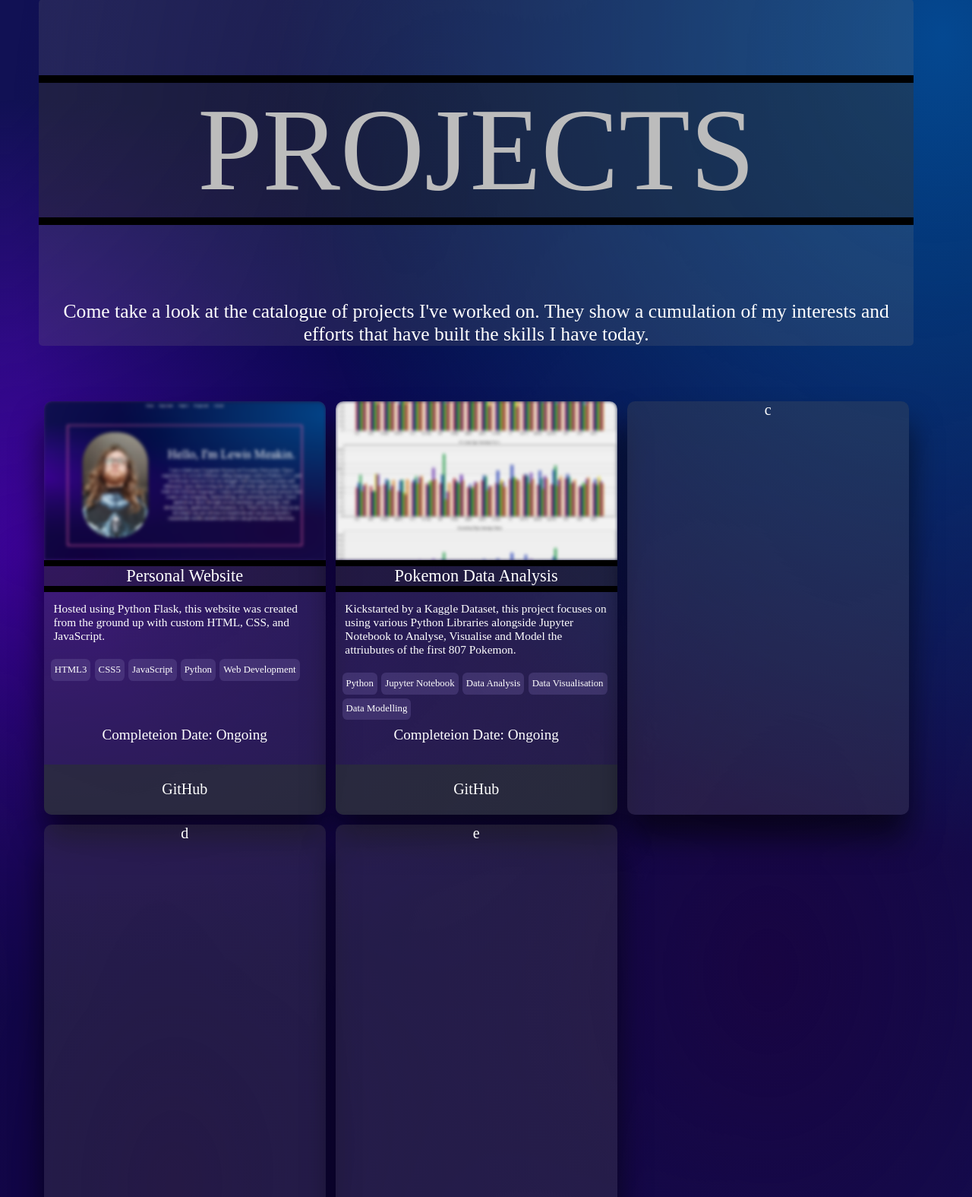
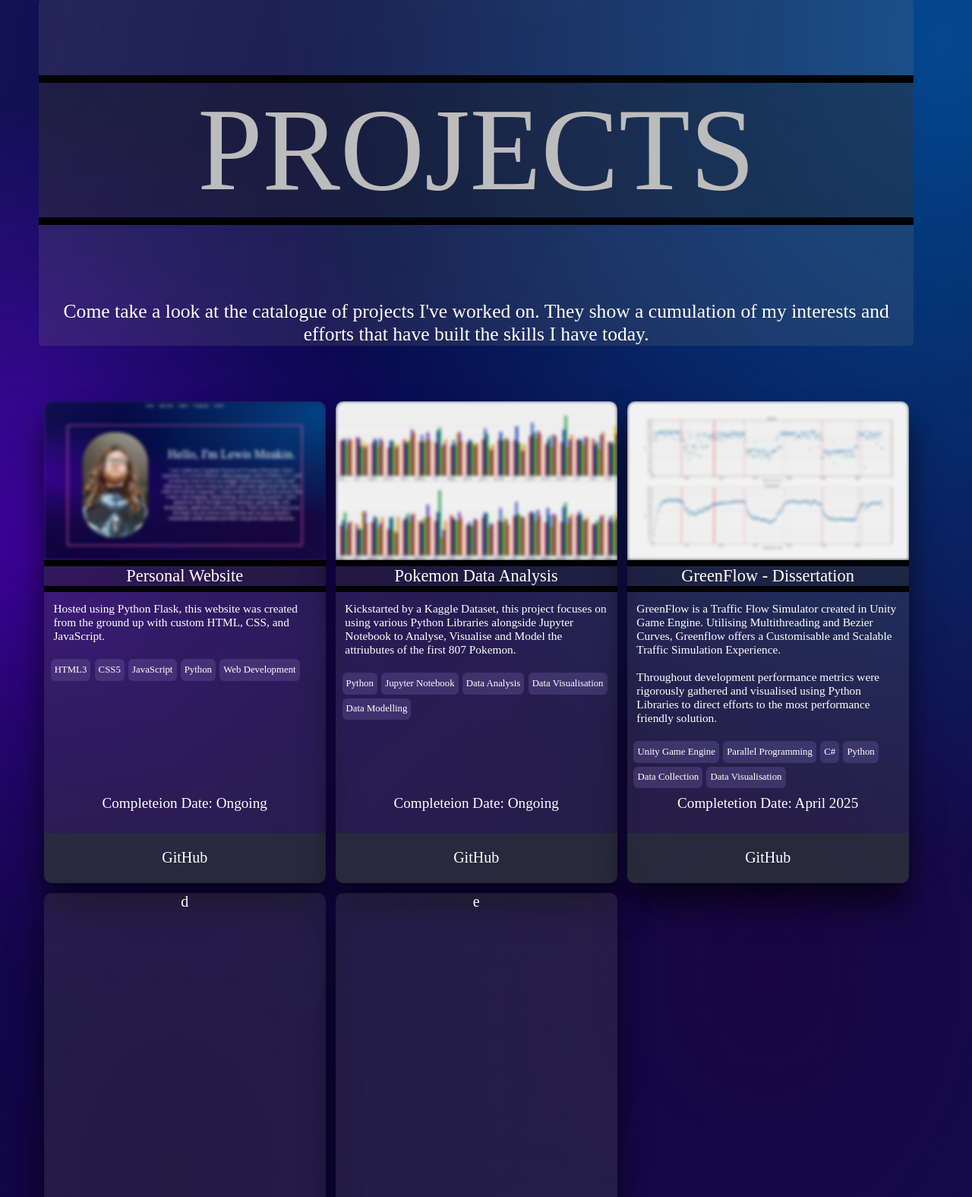
Before and after one commit to Meakinl2/Personal-Website, a Flask app: page /projects in a window 1280 px wide. Shown: the part 84-1659 px from the top of the page at 76% size. Run offline with Flask 3, Linux system fonts and the light colour scheme.

Commit message:
06/10/25 Added GreenFlow project to the Project Board Updated Pokemon Data Project Image to better fit the restraints of its container.

```diff
--- a/templates/projects.html
+++ b/templates/projects.html
@@ -67,6 +67,7 @@
                         </div>
 
                         <div class="project-container">
+
                             <div class="project-image">
                                 <img src="{{url_for('static',filename='images/Project-Images/pokemon_data_analysis.png')}}">
                             </div>
@@ -103,7 +104,40 @@
 
 
                         <div class="project-container">
-                            c
+
+                             <div class="project-image">
+                                <img src="{{url_for('static',filename='images/Project-Images/greenflow.png')}}">
+                            </div>
+
+                            <div class="project-title">
+                                GreenFlow - Dissertation
+                            </div>
+
+                            <div class="project-description">
+                                GreenFlow is a Traffic Flow Simulator created in Unity Game Engine. Utilising Multithreading and Bezier Curves, Greenflow offers a Customisable and Scalable Traffic Simulation Experience.
+                                <br> <br>
+                                Throughout development performance metrics were rigorously gathered and visualised using Python Libraries to direct efforts to the most performance friendly solution.
+                            </div>
+
+
+                            <div class="project-skills">
+                                <div class="project-skill-tag">Unity Game Engine</div>
+                                <div class="project-skill-tag">Parallel Programming</div>
+                                <div class="project-skill-tag">C#</div>
+                                <div class="project-skill-tag">Python</div>
+                                <div class="project-skill-tag">Data Collection</div>
+                                <div class="project-skill-tag">Data Visualisation</div>
+                            </div>
+
+                            <div class="project-footer">
+                                <div class="project-completion-date">
+                                    Completetion Date: April 2025
+                                </div>
+
+                                <div class="project-github-link" >
+                                    <a href="https://github.com/Meakinl2/6001CEM-Individual-Project"> GitHub </a>
+                                </div>
+                            </div>
 
 
                         </div>
@@ -124,6 +158,39 @@
 
                         </div>
 
+
+
+                         <div class="project-container" style="visibility: hidden;">
+
+                             <div class="project-image">
+                                <img src="{{url_for('static',filename='images/Project-Images/placeholder.png')}}">
+                            </div>
+
+                            <div class="project-title">
+                                Title
+                            </div>
+
+                            <div class="project-description">
+                                Description
+                            </div>
+
+
+                            <div class="project-skills">
+                                <div class="project-skill-tag">Skill</div>
+                            </div>
+
+                            <div class="project-footer">
+                                <div class="project-completion-date">
+                                    Completetion Date: Ongoing
+                                </div>
+
+                                <div class="project-github-link" >
+                                    <a href=""> GitHub </a>
+                                </div>
+                            </div>
+
+                        </div>
+
                     </div>
 
                 </div>
```
Also changed, not shown: static/images/Project-Images/greenflow.png (added), static/images/Project-Images/placeholder.png (added), static/images/Project-Images/pokemon_data_analysis.png.
